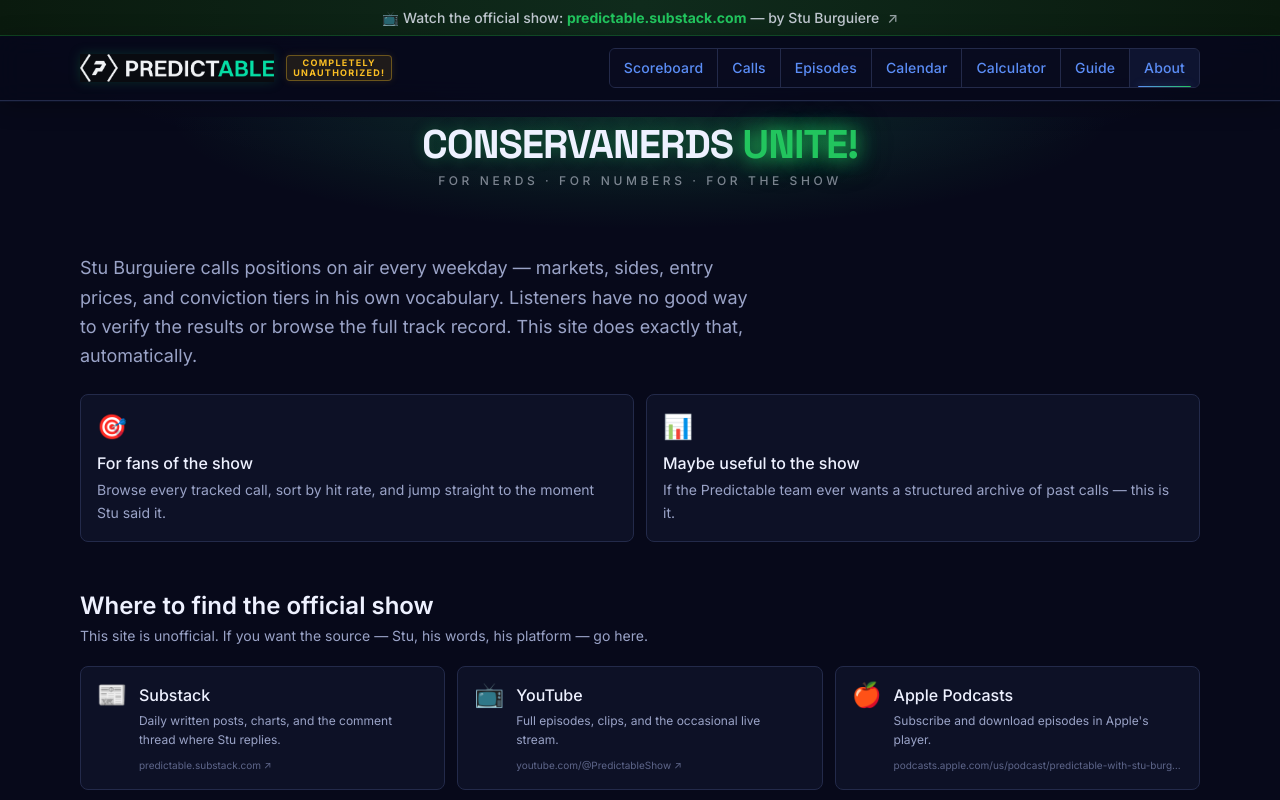
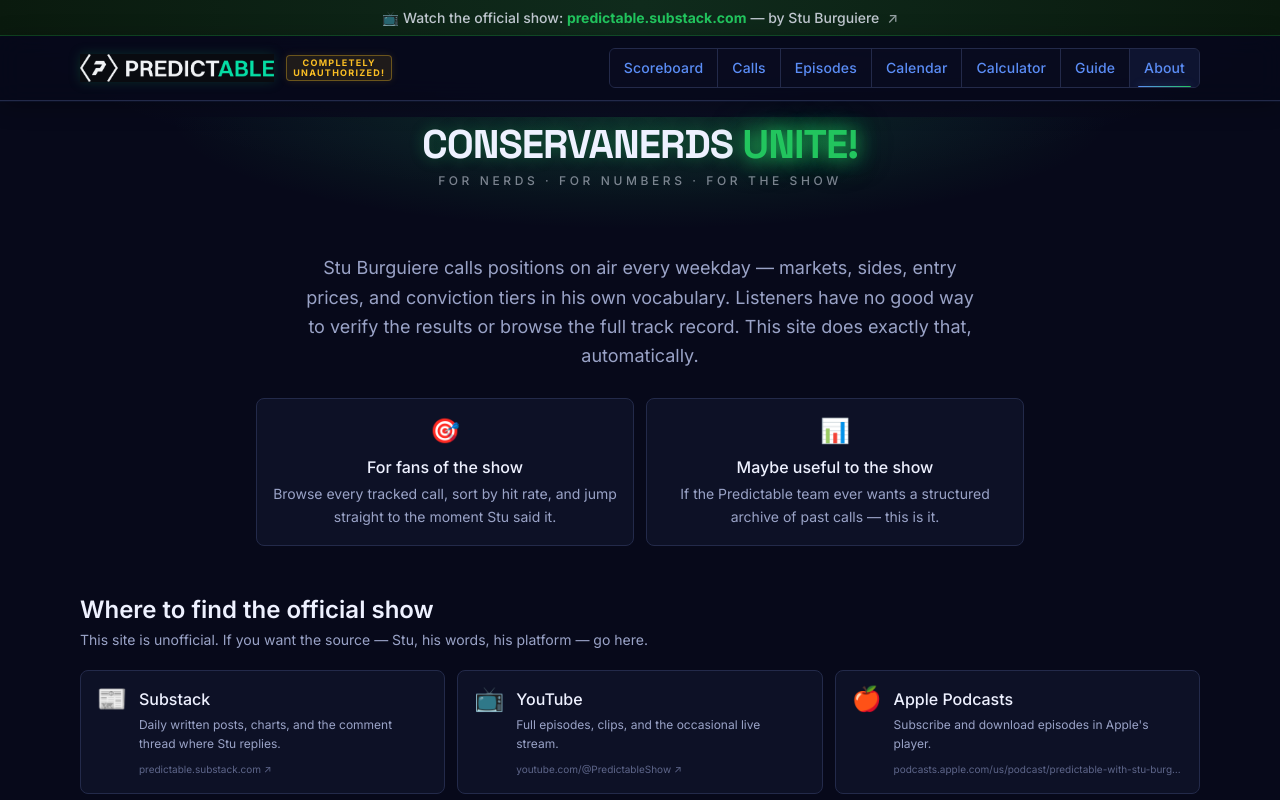
Before and after one commit to anythingimake/predictable, a React (Vite) app in the folder app/: page /about in a window 1280 px wide. Shown: the top 800 px of the page. Built offline with nearby package versions, Linux system fonts and the light colour scheme; the HTML template or start-up script is replaced by a standard one.

Commit message:
About hero: center paragraph + audience cards to match Conservanerds banner above

```diff
--- a/app/src/pages/About.tsx
+++ b/app/src/pages/About.tsx
@@ -111,13 +111,13 @@
 
 function Hero() {
   return (
-    <section className="space-y-4">
-      <p className="text-base md:text-lg text-[var(--color-text-muted)] max-w-2xl leading-relaxed">
+    <section className="space-y-5 text-center">
+      <p className="text-base md:text-lg text-[var(--color-text-muted)] max-w-2xl mx-auto leading-relaxed">
         Stu Burguiere calls positions on air every weekday — markets, sides, entry prices,
         and conviction tiers in his own vocabulary. Listeners have no good way to verify the
         results or browse the full track record. This site does exactly that, automatically.
       </p>
-      <div className="grid grid-cols-1 md:grid-cols-2 gap-3 pt-2">
+      <div className="grid grid-cols-1 md:grid-cols-2 gap-3 pt-2 max-w-3xl mx-auto">
         <AudienceCard
           glyph="🎯"
           title="For fans of the show"
```
